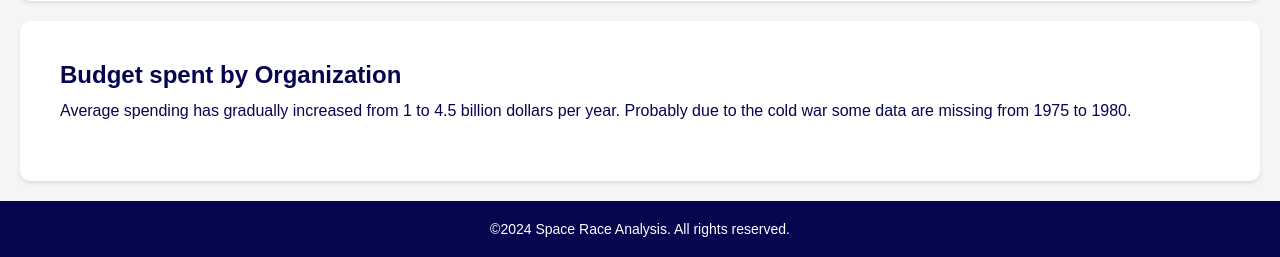
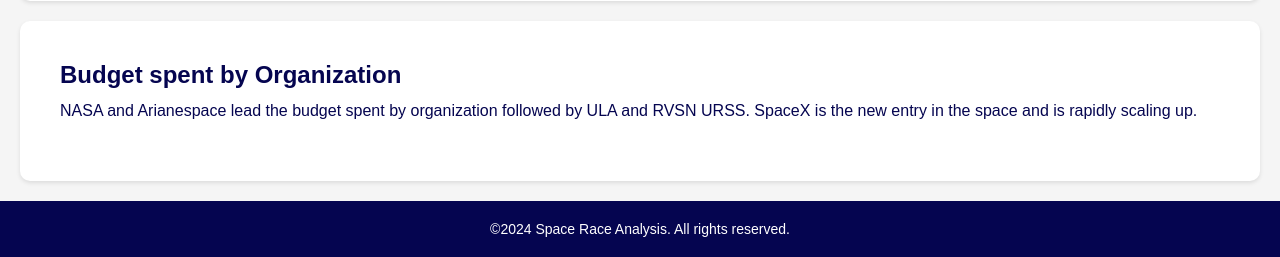
Before and after one commit to Fedt2407/18_Space_Race_Analysis, a Flask app: template templates/index.html in a window 1280 px wide. Shown: the part 1059-1316 px from the top of the page. Run offline with Flask 3, Linux system fonts and the light colour scheme; the template is opened without the code that fills it, so the values that code supplies are empty.

Commit message:
Added spent by organization

```diff
--- a/main.py
+++ b/main.py
@@ -29,6 +29,7 @@ def hello_world():
     trend = px.line(missions_per_year, x=missions_per_year.index, y=missions_per_year.values)
     trend.update_layout(xaxis_title='Year', yaxis_title='Number of Missions')
     trend.update_yaxes(range=[0, 120])
+    trend.update_traces(line=dict(width=3))
     trend_html = trend.to_html(full_html=False)
 
     # Plotting the number of missions per organization
--- a/templates/index.html
+++ b/templates/index.html
@@ -74,9 +74,9 @@
     <section>
       <h2>Budget spent by Organization</h2>
       <p>
-        Average spending has gradually increased from 1 to 4.5 billion dollars
-        per year. Probably due to the cold war some data are missing from 1975
-        to 1980.
+        NASA and Arianespace lead the budget spent by organization followed by
+        ULA and RVSN URSS. SpaceX is the new entry in the space and is rapidly
+        scaling up.
       </p>
       <br />
       <div>{{ budget_per_org | safe }}</div>
```
